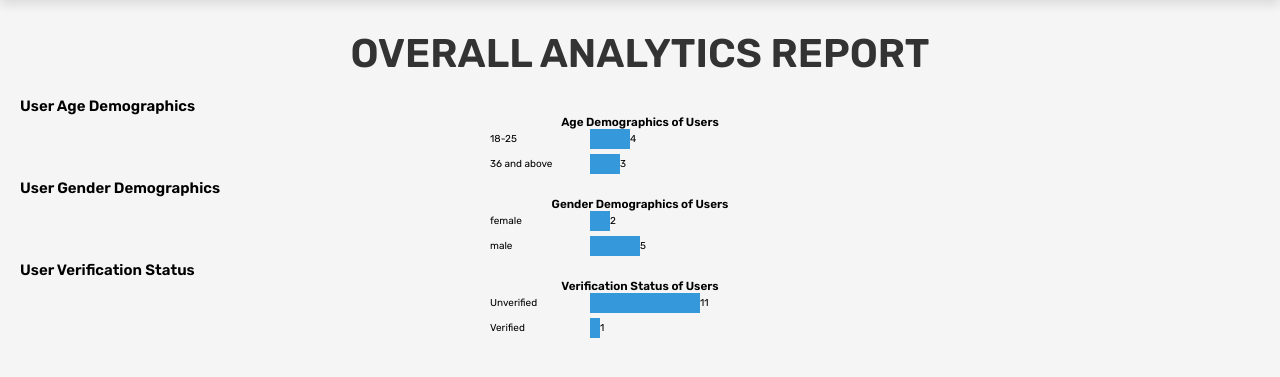
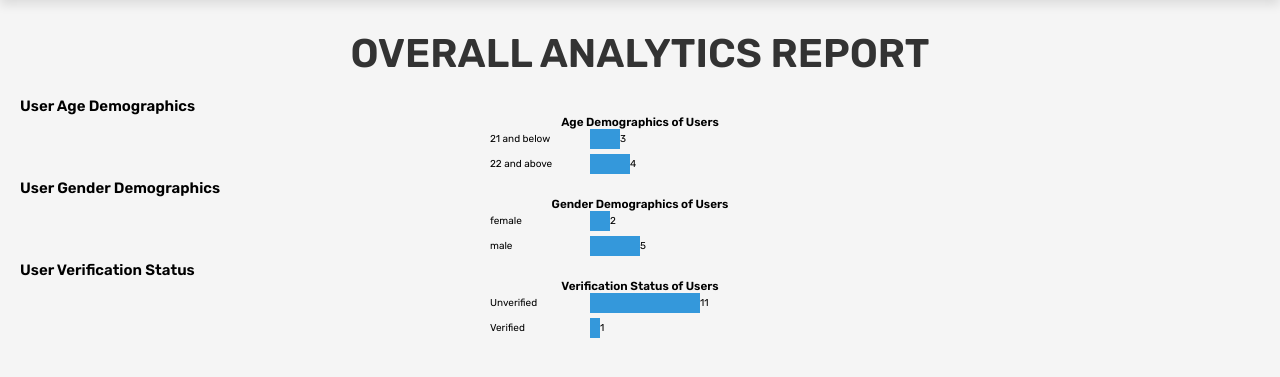
Before and after one commit to Miltonyuu/Bookworms-application, a PHP site: page /Bookworms-application/analytics.php in a window 1280 px wide. Shown: the part 69-446 px from the top of the page. Run offline with PHP 8.4, Linux system fonts and the light colour scheme; a user stored in the database is signed in; data comes from the database, SQL or seed files in the repository.

Commit message:
changed the age range for analytics

```diff
--- a/analytics.php
+++ b/analytics.php
@@ -16,9 +16,8 @@ $query_age_demographics = "
     SELECT
         COUNT(*) as count,
         CASE
-            WHEN TIMESTAMPDIFF(YEAR, birthdate, CURDATE()) BETWEEN 18 AND 25 THEN '18-25'
-            WHEN TIMESTAMPDIFF(YEAR, birthdate, CURDATE()) BETWEEN 26 AND 35 THEN '26-35'
-            ELSE '36 and above'
+            WHEN TIMESTAMPDIFF(YEAR, birthdate, CURDATE()) <= 21 THEN '21 and below'
+            ELSE '22 and above'
         END as age_group
     FROM `users`
     WHERE birthdate IS NOT NULL
```
